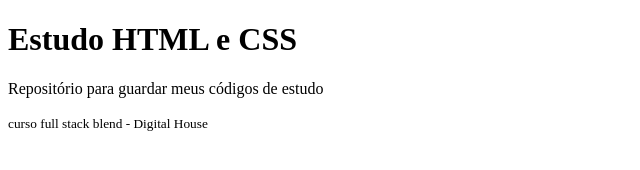
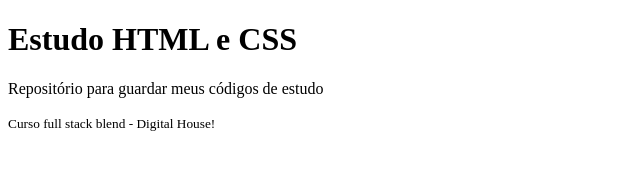
Before and after one commit to cacosta09/estudoHTML, a plain HTML site: page index.html in a window 1280 px wide. Shown: the full height of the page, 0-640 px from the left. Drawn offline with Linux system fonts and the light colour scheme.

Commit message:
correções gerais

```diff
--- a/index.html
+++ b/index.html
@@ -9,7 +9,7 @@
 <body>
     <h1>Estudo HTML e CSS</h1>
     <p>Repositório para guardar meus códigos de estudo</p>
-    <small>curso full stack blend - Digital House</small>
+    <small>Curso full stack blend - Digital House!</small>
 
 </body>
 </html>
```
